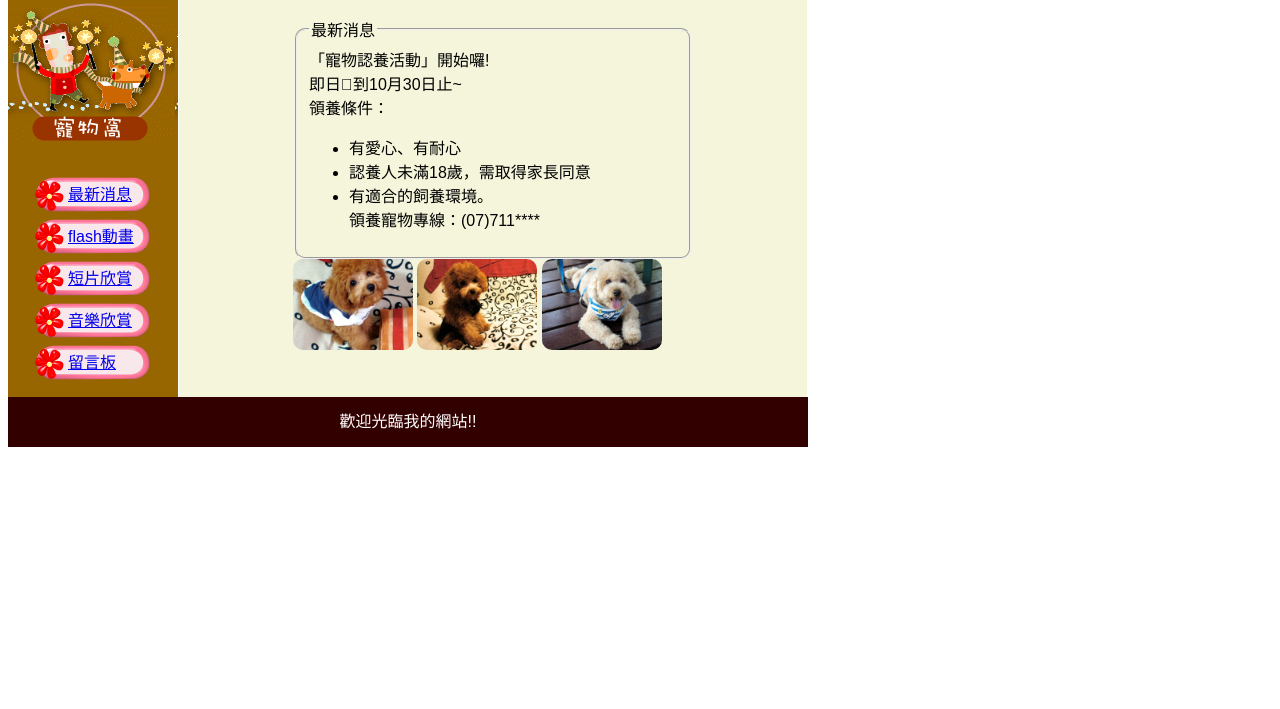
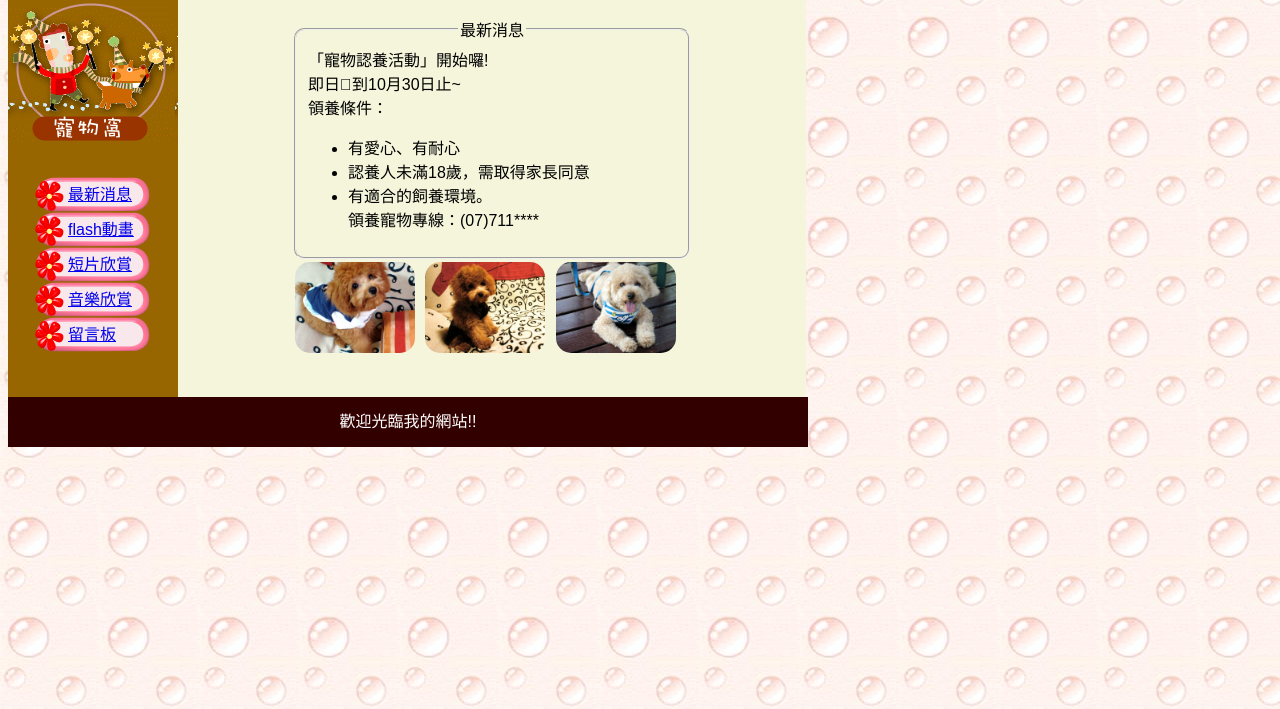
Before and after one commit to A207410274/lalaba, a plain HTML site: page w6/images/pet.html in a window 1280 px wide. Shown: the part 91-800 px from the top of the page. Drawn offline with Linux system fonts and the light colour scheme.

Commit message:
Update pet.css

```diff
--- a/w6/css/pet.css
+++ b/w6/css/pet.css
@@ -1,36 +1,37 @@
-body{
-    font-family: Arial, Helvetica, sans-serif,微軟正黑體;
+body {
+    font-family: Arial, Helvetica, sans-serif, 微軟正黑體;
+    background: url(../images/bg.jpg);
 }
-header{
+header {
     width: 800px;
     height: 80px;
     background-color: #330000;
 }
-h1#text1{
+h1#text1 {
     position: absolute;
     color: #FF0000;
     margin-top: 15px;
     margin-left: 50px;
 }
-h1#text2{
+h1#text2 {
     position: absolute;
     color: #FFFFFF;
     margin-top: 30px;
     margin-left: 150px;
 }
-aside{
+aside {
     width: 170px;
     height: 400px;
     background: url(../images/bg_lt.png);
     float: left;
 }
-article{
+article {
     width: 628px;
     height: 400px;
-    margin-left: 171px;
+    margin-left: 170px;
     background-color: beige;
 }
-footer{
+footer {
     width: 800px;
     height: 50px;
     background-color: #330000;
@@ -38,34 +39,38 @@ footer{
     text-align: center;
     line-height: 50px;
 }
-nav{
+nav {
     margin-top: 170px;
 }
-nav ul{
+nav ul {
     padding: 10px;
     list-style: none;
 }
-nav ul li a{
+nav ul li a {
     display: block;
     width: 150px;
-    height: 42px;
+    height: 42;
     background-image: url(../images/btn.png);
     text-indent: 50px;
     line-height: 35px;
 }
-nav ul li a:hover{
+nav ul a:hover {
     background-image: url(../images/btn_hover.png);
     color: white;
 }
-img{
-    border-radius: 10px;
+img {
     width: 120px;
+    margin: 3px;
+    border-radius: 15px;
 }
-fieldset{
+fieldset {
     border-radius: 10px;
 }
-.consection{
+fieldset legend {
+    text-align: center
+}
+.consection {
     width: 400px;
     margin: 0px auto;
-    padding: 20px;
+    padding: 20px
 }
```
